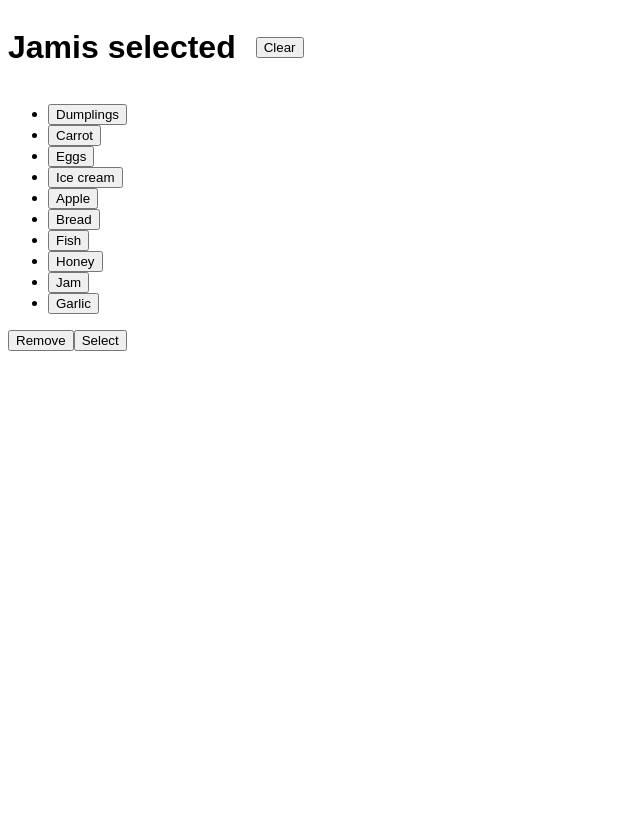
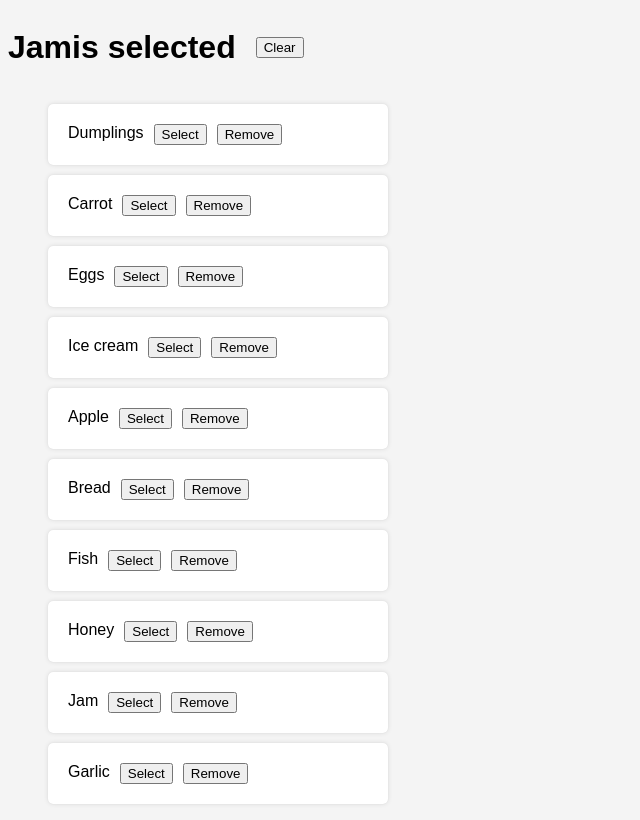
Before and after one commit to mate-academy/react_goods-selector, a React (Create React App) app: page / in a window 1280 px wide. Shown: the whole page, without its empty margins (0-640 px from the left). Built offline with nearby package versions, Linux system fonts and the light colour scheme.

Commit message:
solution

```diff
--- a/src/App.scss
+++ b/src/App.scss
@@ -1,5 +1,6 @@
 html {
   font-family: Arial, "Helvetica Neue", Helvetica, sans-serif;
+  background-color: rgba(220, 220, 220, 0.304);
 }
 
 .App {
@@ -13,6 +14,19 @@ html {
 .Good {
   display: flex;
   gap: 10px;
+  background-color: white;
+
+  padding: 20px;
+  box-shadow: rgba(0, 0, 0, 0.1) 0px 0px 5px 0px, rgba(0, 0, 0, 0.1) 0px 0px 1px 0px;
+  width: 300px;
+  margin-bottom: 10px;
+  border-radius: 5px;
+
+  &__select {
+    display: block;
+    // right: 0;
+  }
+
 
   &--active {
     background-color: #ff0;
--- a/src/App.tsx
+++ b/src/App.tsx
@@ -34,8 +34,11 @@ export class App extends React.Component<{}, State> {
             is selected
 
             {/* {selectedGood}
-             ? {selectedGood} 'is selected'
-             : 'No goods selected'} */}
+            ?
+            {`${selectedGood}
+            is selected
+            :
+            No goods selected`} */}
           </h1>
 
           <button
@@ -49,26 +52,25 @@ export class App extends React.Component<{}, State> {
 
         <ul>
           {goodsFromServer.map(good => (
-            <li>
+            <li
+              className="Good"
+              // type="button"
+              key={good}
+            >
+              {good}
+
               <button
-                className="Good"
                 type="button"
-                key={good}
+                className="Good__select"
                 onClick={() => {
                   this.setState({
                     selectedGood: good,
-                    // className='Good--active',
                     // event.classList.add('.Good--active')
                   });
                 }}
               >
-                {good}
+                Select
               </button>
-            </li>
-          ))}
-        </ul>
-
-        {/* Put required buttons into each Good */}
               <button
                 type="button"
                 className="Good__remove"
@@ -78,16 +80,9 @@ export class App extends React.Component<{}, State> {
               >
                 Remove
               </button>
-
-        <button
-          type="button"
-          className="Good__select"
-          // onClick={() => {
-          //   this.setState({className.add('Good--active')});
-          // }}
-        >
-          Select
-        </button>
+            </li>
+          ))}
+        </ul>
       </main>
     );
   }
@@ -95,14 +90,3 @@ export class App extends React.Component<{}, State> {
 
 /* {selectedGood ? {selectedGood} 'is selected'
             : 'No goods selected' } */
-
-/* <li className="Good">Dumplings</li>
-<li className="Good">Carrot</li>
-<li className="Good">Eggs</li>
-<li className="Good">Ice cream</li>
-<li className="Good">Apple</li>
-<li className="Good">Bread</li>
-<li className="Good">Fish</li>
-<li className="Good">Honey</li>
-<li className="Good Good--active">Jam</li>
-<li className="Good">Garlic</li> */
```
Lines whose indentation alone changed are shown as unchanged.
